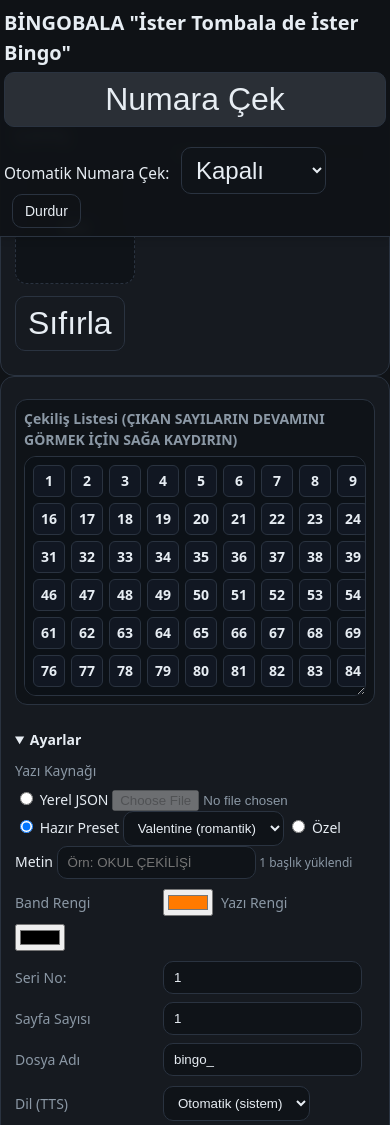
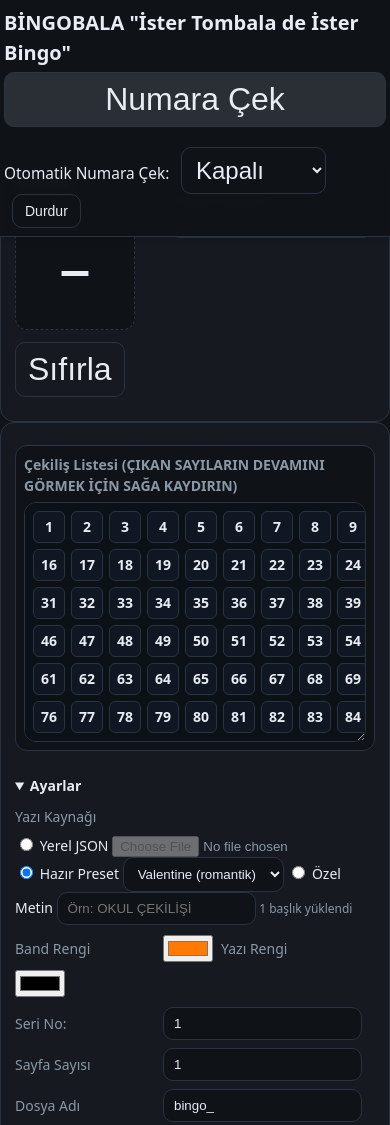
Before and after one commit to sonsuzyasam/Bingo, a plain HTML site: page index.html in a window 390 px wide. Shown: the top 1125 px of the page. Drawn offline with nearby package versions, Linux system fonts and the light colour scheme; no server answers.

Commit message:
Update style.css

```diff
--- a/style.css
+++ b/style.css
@@ -12,10 +12,13 @@ body{
 }
 @media (max-width: 700px) {
   body {
-    padding-top:110px;
+    padding-top:140px;
   }
   .topbar {
-    min-height:100px;
+    min-height:120px;
+  }
+  #caller {
+    margin-top:16px;
   }
 }
 .topbar{
```
